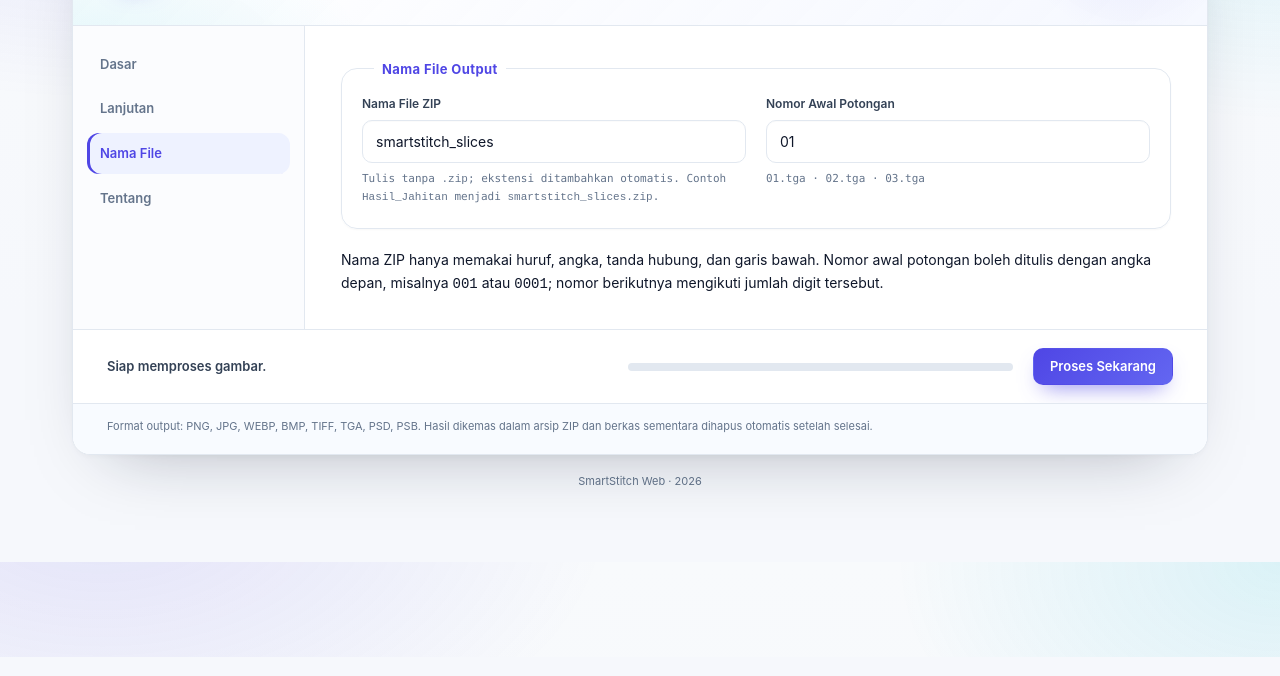
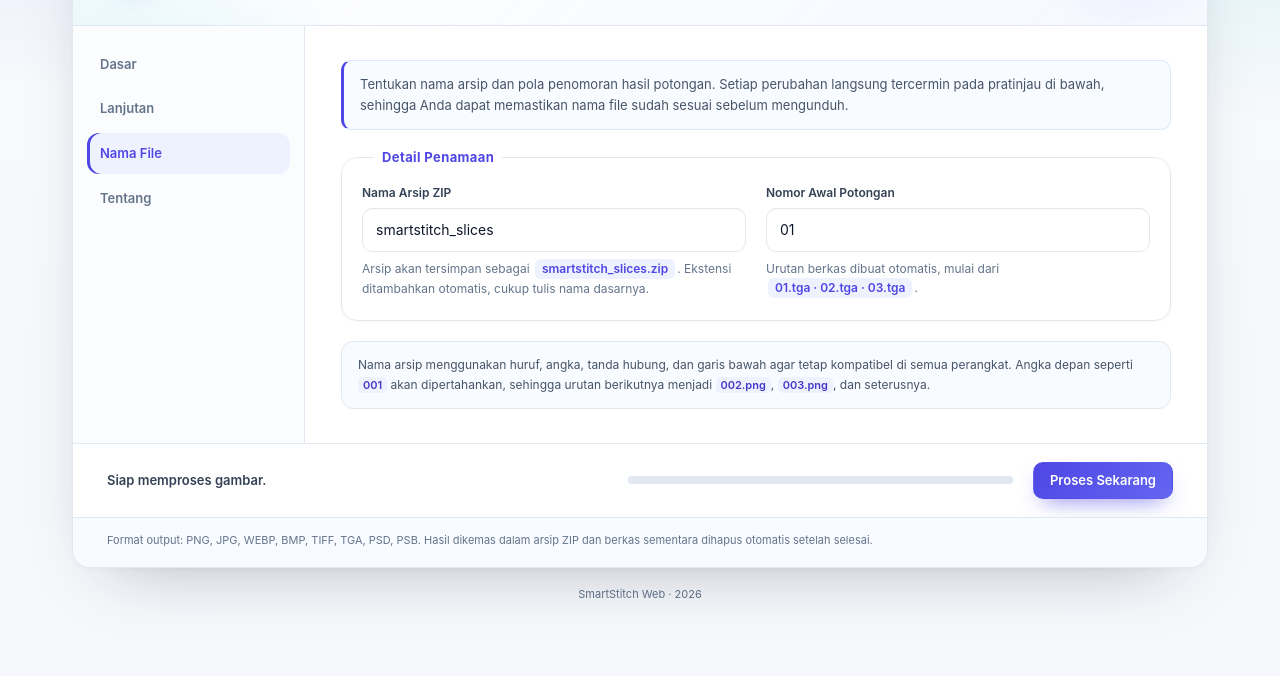
Before and after one commit to vandarin200-sys/SmartStitch, a website: page public/index.html in a window 1280 px wide. Both pictures are taken after a click on the button "Nama File". Shown: the part 143-819 px from the top of the page. Drawn offline with Linux system fonts and the light colour scheme.

Commit message:
Refine filename panel copy and styling

```diff
--- a/public/index.html
+++ b/public/index.html
@@ -161,24 +161,23 @@
           </section>
 
           <section class="ss-panel" id="panel-filename">
+            <p class="ss-lead">Tentukan nama arsip dan pola penomoran hasil potongan. Setiap perubahan langsung tercermin pada pratinjau di bawah, sehingga Anda dapat memastikan nama file sudah sesuai sebelum mengunduh.</p>
             <fieldset class="ss-group">
-              <legend>Nama File Output</legend>
+              <legend>Detail Penamaan</legend>
               <div class="ss-grid">
                 <div class="ss-field">
-                  <label for="zipName">Nama File ZIP</label>
+                  <label for="zipName">Nama Arsip ZIP</label>
                   <input type="text" id="zipName" maxlength="60" placeholder="smartstitch_slices"/>
-                  <div class="ss-hint">Tulis tanpa <code>.zip</code>; ekstensi ditambahkan otomatis. Contoh <code>Hasil_Jahitan</code> menjadi <code id="zipNamePreview">Hasil_Jahitan.zip</code>.</div>
+                  <p class="ss-copy">Arsip akan tersimpan sebagai <span class="ss-example" id="zipNamePreview">smartstitch_slices.zip</span>. Ekstensi ditambahkan otomatis, cukup tulis nama dasarnya.</p>
                 </div>
                 <div class="ss-field">
                   <label for="sliceStart">Nomor Awal Potongan</label>
                   <input type="text" id="sliceStart" inputmode="numeric" pattern="[0-9]*" maxlength="9" placeholder="01"/>
-                  <div class="ss-hint" id="sliceStartPreview">01.png · 02.png · 03.png</div>
+                  <p class="ss-copy">Urutan berkas dibuat otomatis, mulai dari <span class="ss-example" id="sliceStartPreview">01.png · 02.png · 03.png</span>.</p>
                 </div>
               </div>
             </fieldset>
-            <div class="ss-note" style="padding:0">
-              Nama ZIP hanya memakai huruf, angka, tanda hubung, dan garis bawah. Nomor awal potongan boleh ditulis dengan angka depan, misalnya <code>001</code> atau <code>0001</code>; nomor berikutnya mengikuti jumlah digit tersebut.
-            </div>
+            <p class="ss-note ss-note-inline">Nama arsip menggunakan huruf, angka, tanda hubung, dan garis bawah agar tetap kompatibel di semua perangkat. Angka depan seperti <code>001</code> akan dipertahankan, sehingga urutan berikutnya menjadi <code>002.png</code>, <code>003.png</code>, dan seterusnya.</p>
           </section>
 
           <section class="ss-panel" id="panel-about">
--- a/public/styles.css
+++ b/public/styles.css
@@ -83,6 +83,11 @@ h1,h2,h3,h4,p,ol,ul{margin:0}
 #ss-root .ss-field{display:flex;flex-direction:column;gap:7px;min-width:0}
 #ss-root .ss-field>label{font:600 12px/1.4 var(--sans);color:#334155}
 #ss-root .ss-hint{font:11px/1.55 var(--mono);color:var(--muted)}
+#ss-root .ss-lead{margin-bottom:18px;padding:13px 16px;background:#f8fbff;border:1px solid #dbeafe;border-left:3px solid var(--primary);border-radius:10px;font:13px/1.65 var(--sans);color:#475569}
+#ss-root .ss-copy{font:12px/1.6 var(--sans);color:var(--muted)}
+#ss-root .ss-copy .ss-example{display:inline-block;margin:0 2px;padding:1px 7px;border-radius:6px;background:#eef2ff;color:var(--primary);font:600 12px/1.5 var(--sans)}
+#ss-root .ss-note-inline{padding:13px 16px;background:#f8fbff;border:1px solid var(--rule);border-radius:12px;font:12px/1.65 var(--sans);color:#475569}
+#ss-root .ss-note-inline code{background:#eef2ff;color:#4338ca;border-radius:5px;padding:1px 5px;font:600 11px/1.4 var(--sans)}
 #ss-root input[type=text],#ss-root input[type=number],#ss-root select,#ss-root textarea{
   width:100%;border:1px solid var(--rule);border-radius:10px;background:#fff;color:var(--ink);
   padding:11px 13px;font:14px/1.4 var(--sans);outline:none;transition:.18s;box-shadow:inset 0 1px 1px rgba(15,23,42,.02)}
```
